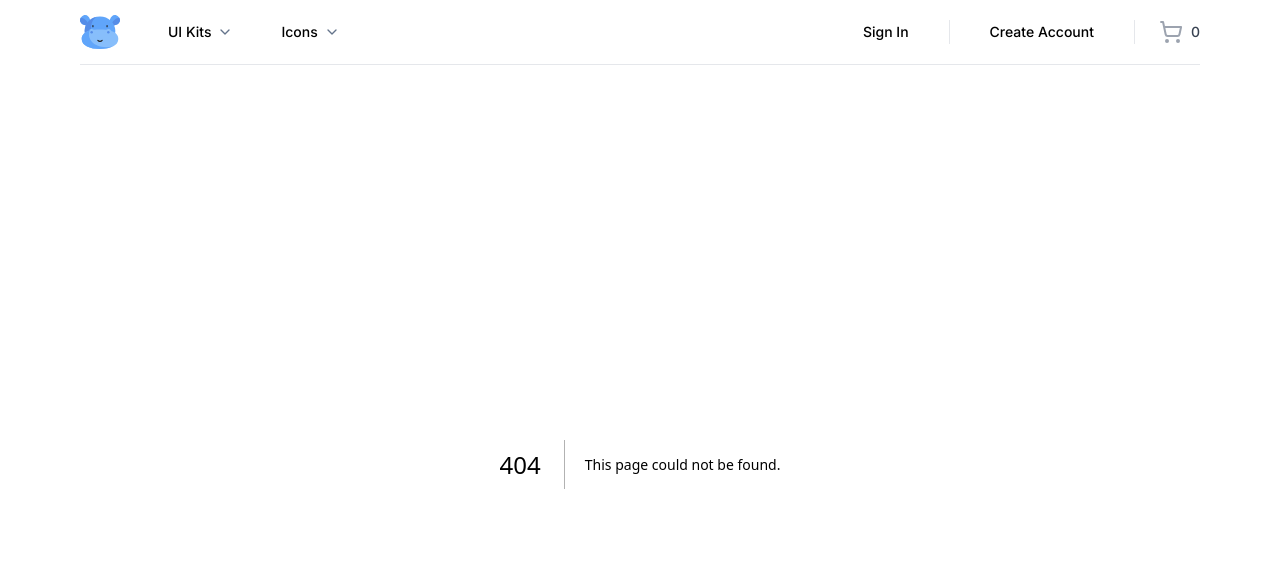
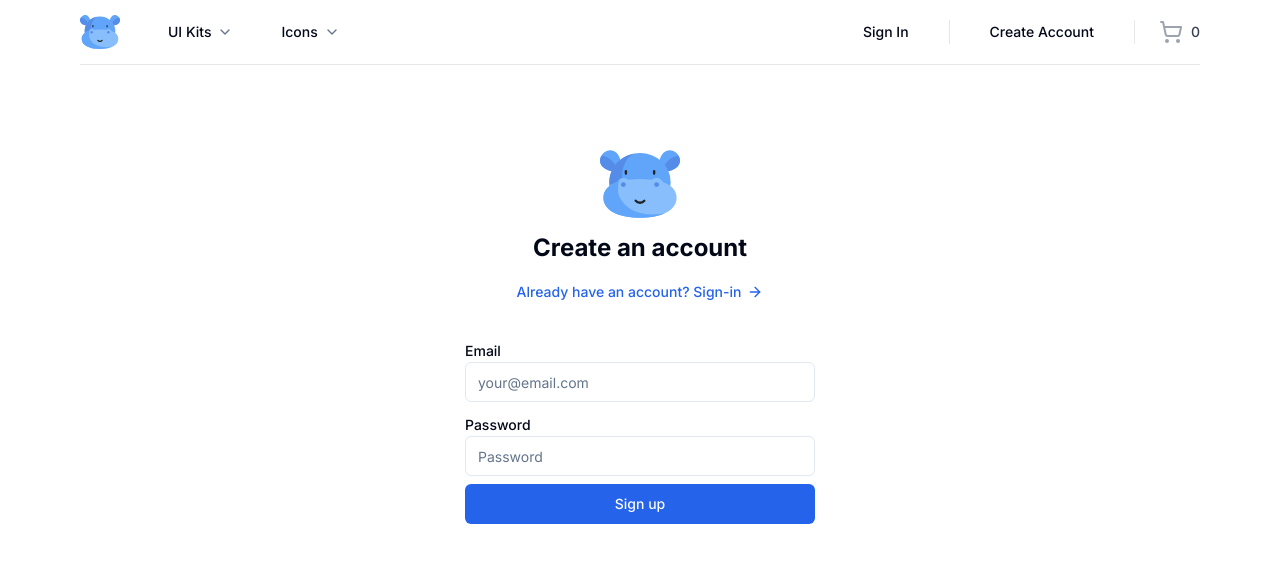
Before and after one commit to IKameloth/digitalhippo, a Next.js app: page /sign-up in a window 1280 px wide. Before the commit this address had no page. Shown: the top 562 px of the page. Built offline with nearby package versions, Linux system fonts and the light colour scheme.

Commit message:
:sparkles: add validator folder to sign-up method

```diff
--- /dev/null
+++ b/src/app/(auth)/sign-up/page.tsx
@@ -0,0 +1,81 @@
+"use client";
+
+import { Icons } from "@/components/Icons";
+import { Button, buttonVariants } from "@/components/ui/button";
+import { Input } from "@/components/ui/input";
+import { Label } from "@/components/ui/label";
+import { cn } from "@/lib/utils";
+import { ArrowRight } from "lucide-react";
+import Link from "next/link";
+import React from "react";
+import { useForm } from "react-hook-form";
+import { zodResolver } from "@hookform/resolvers/zod";
+import { z } from "zod";
+import {
+  AuthCredentialsValidator,
+  TAuthCredentialsValidator,
+} from "@/lib/validators/account-credentials-validator";
+
+const Page = () => {
+  const {
+    register,
+    handleSubmit,
+    formState: { errors },
+  } = useForm<TAuthCredentialsValidator>({
+    resolver: zodResolver(AuthCredentialsValidator),
+  });
+
+  const onSubmit = ({ email, password }: TAuthCredentialsValidator) => {};
+
+  return (
+    <>
+      <div className="container relative flex flex-col pt-20 items-center justify-center lg:px-0">
+        <div className="mx-auto flex flex-col w-full justify-center space-y-6 sm:w-[350px]">
+          <div className="flex flex-col items-center space-y-2 text-center">
+            <Icons.logo className="h-20 w-20" />
+            <h1 className="text-2xl font-bold">Create an account</h1>
+            <Link
+              className={buttonVariants({
+                variant: "link",
+                className: "gap-1.5",
+              })}
+              href="/sign-in"
+            >
+              Already have an account? Sign-in
+              <ArrowRight className="h-4 w-4 font-bold" />
+            </Link>
+          </div>
+          <div className="grid gap-6">
+            <form onSubmit={handleSubmit(onSubmit)}>
+              <div className="grid gap-2">
+                <div className="grid gap-1 py-2">
+                  <Label htmlFor="email">Email</Label>
+                  <Input
+                    {...register("email")}
+                    className={cn({
+                      "focus-visible:ring-red-500": errors.email,
+                    })}
+                    placeholder="your@email.com"
+                  />
+                </div>
+                <div className="grid gap-1 py2">
+                  <Label htmlFor="email">Password</Label>
+                  <Input
+                    {...register("password")}
+                    className={cn({
+                      "focus-visible:ring-red-500": errors.password,
+                    })}
+                    placeholder="Password"
+                  />
+                </div>
+                <Button>Sign up</Button>
+              </div>
+            </form>
+          </div>
+        </div>
+      </div>
+    </>
+  );
+};
+
+export default Page;
--- /dev/null
+++ b/src/components/ui/input.tsx
@@ -0,0 +1,25 @@
+import * as React from "react"
+
+import { cn } from "@/lib/utils"
+
+export interface InputProps
+  extends React.InputHTMLAttributes<HTMLInputElement> {}
+
+const Input = React.forwardRef<HTMLInputElement, InputProps>(
+  ({ className, type, ...props }, ref) => {
+    return (
+      <input
+        type={type}
+        className={cn(
+          "flex h-10 w-full rounded-md border border-input bg-background px-3 py-2 text-sm ring-offset-background file:border-0 file:bg-transparent file:text-sm file:font-medium placeholder:text-muted-foreground focus-visible:outline-none focus-visible:ring-2 focus-visible:ring-ring focus-visible:ring-offset-2 disabled:cursor-not-allowed disabled:opacity-50",
+          className
+        )}
+        ref={ref}
+        {...props}
+      />
+    )
+  }
+)
+Input.displayName = "Input"
+
+export { Input }
--- /dev/null
+++ b/src/components/ui/label.tsx
@@ -0,0 +1,26 @@
+"use client"
+
+import * as React from "react"
+import * as LabelPrimitive from "@radix-ui/react-label"
+import { cva, type VariantProps } from "class-variance-authority"
+
+import { cn } from "@/lib/utils"
+
+const labelVariants = cva(
+  "text-sm font-medium leading-none peer-disabled:cursor-not-allowed peer-disabled:opacity-70"
+)
+
+const Label = React.forwardRef<
+  React.ElementRef<typeof LabelPrimitive.Root>,
+  React.ComponentPropsWithoutRef<typeof LabelPrimitive.Root> &
+    VariantProps<typeof labelVariants>
+>(({ className, ...props }, ref) => (
+  <LabelPrimitive.Root
+    ref={ref}
+    className={cn(labelVariants(), className)}
+    {...props}
+  />
+))
+Label.displayName = LabelPrimitive.Root.displayName
+
+export { Label }
--- /dev/null
+++ b/src/lib/validators/account-credentials-validator.ts
@@ -0,0 +1,12 @@
+import { z } from "zod";
+
+export const AuthCredentialsValidator = z.object({
+  email: z.string().email(),
+  password: z.string().min(8, {
+    message: "Password must be at least 8 characters long.",
+  }),
+});
+
+export type TAuthCredentialsValidator = z.infer<
+  typeof AuthCredentialsValidator
+>;
```
Also changed, not shown: package.json (+6 -1 lines), 2 other files (tests, documents, lock files or other folders).
